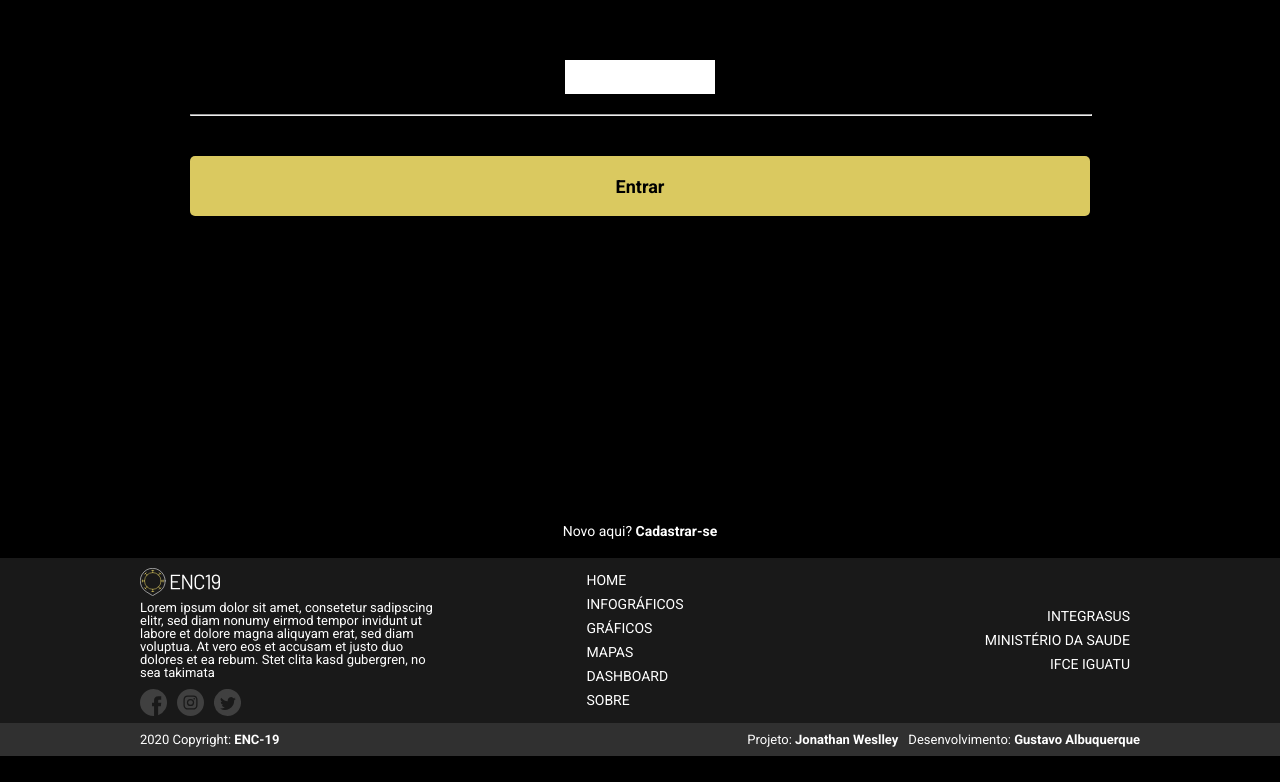
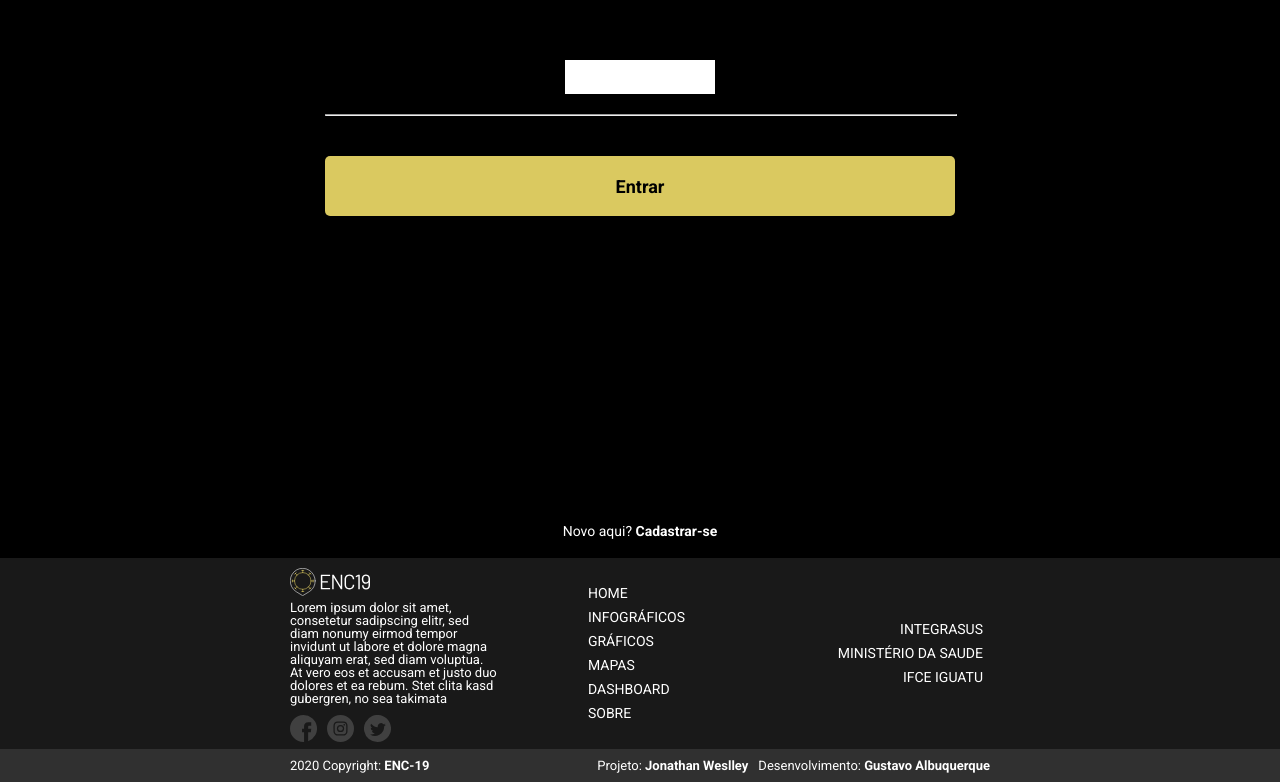
Before and after one commit to Albuquerquess/enc19-web, a React (Create React App) app: page / in a window 1280 px wide. Shown: the part 242-1024 px from the top of the page. Before the commit the page ends 998 px from the top, so only its background shows below. Built offline with nearby package versions, Linux system fonts and the light colour scheme.

Commit message:
feat/home - change wrapepr max width to 1000px for 700px

```diff
--- a/src/components/Container/styles.ts
+++ b/src/components/Container/styles.ts
@@ -13,7 +13,7 @@ export const StyledContainer = styled.div`
 
 export const StyledWrapper = styled.div`
   width: 90%;
-  max-width: 1000px;
+  max-width: 700px;
 
   display: flex;
   flex-direction: column;
--- a/src/components/Footer/Medium/styles.ts
+++ b/src/components/Footer/Medium/styles.ts
@@ -2,7 +2,7 @@ import styled from 'styled-components';
 import breakpoints from '../../../assets/styles/breakpoints';
 
 export const FooterContainer = styled.div`
-  width: 100vw;
+  width: 100%;
 
   display: none;
   flex-direction: column;
@@ -14,7 +14,7 @@ export const FooterContainer = styled.div`
 
   div#footer {
     width: 100%;
-    max-width: 1000px;
+    max-width: 700px;
 
     display: flex;
     flex-direction: row;
@@ -87,7 +87,7 @@ export const FooterContainer = styled.div`
 
     div#wrapper {
       width: 100%;
-      max-width: 1000px;
+      max-width: 700px;
 
       display: flex;
       justify-content: space-between;
```
